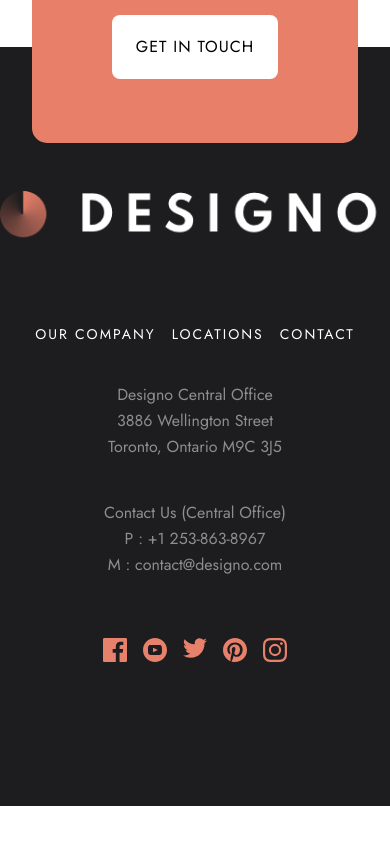
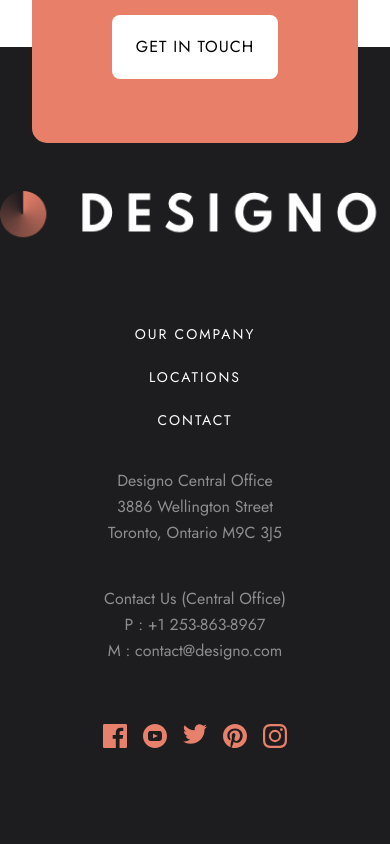
Before and after one commit to amza-web/Designo, a Next.js app: page / in a window 390 px wide. Shown: the part 3584-4428 px from the top of the page. Before the commit the page ends 4390 px from the top, so only its background shows below. Built offline with nearby package versions, Linux system fonts and the light colour scheme.

Commit message:
fixed a little mistake

```diff
--- a/components/Footer.js
+++ b/components/Footer.js
@@ -16,7 +16,7 @@ const Footer = () => {
     <footer className='relative z-0 bg-[#1d1c1e] py-36 text-white'>
         <div className='text-center flex flex-col lg:flex-row lg:justify-between items-center uppercase text-sm leading-[15px] tracking-[2px] gap-14 mb-10 lg:max-w-[1111px] lg:mx-auto'>
             <Image width={202}  src={logo} alt='Logo'/>
-            <ul className='flex gap-4'>
+            <ul className='lg:flex gap-4'>
                 <li className='mt-7 lg:mt-0'><Link href="#" >Our company</Link></li>
                 <li className='mt-7 lg:mt-0'><Link href="#" >Locations</Link></li>
                 <li className='mt-7 lg:mt-0'><Link href="#" >Contact</Link></li>
```
